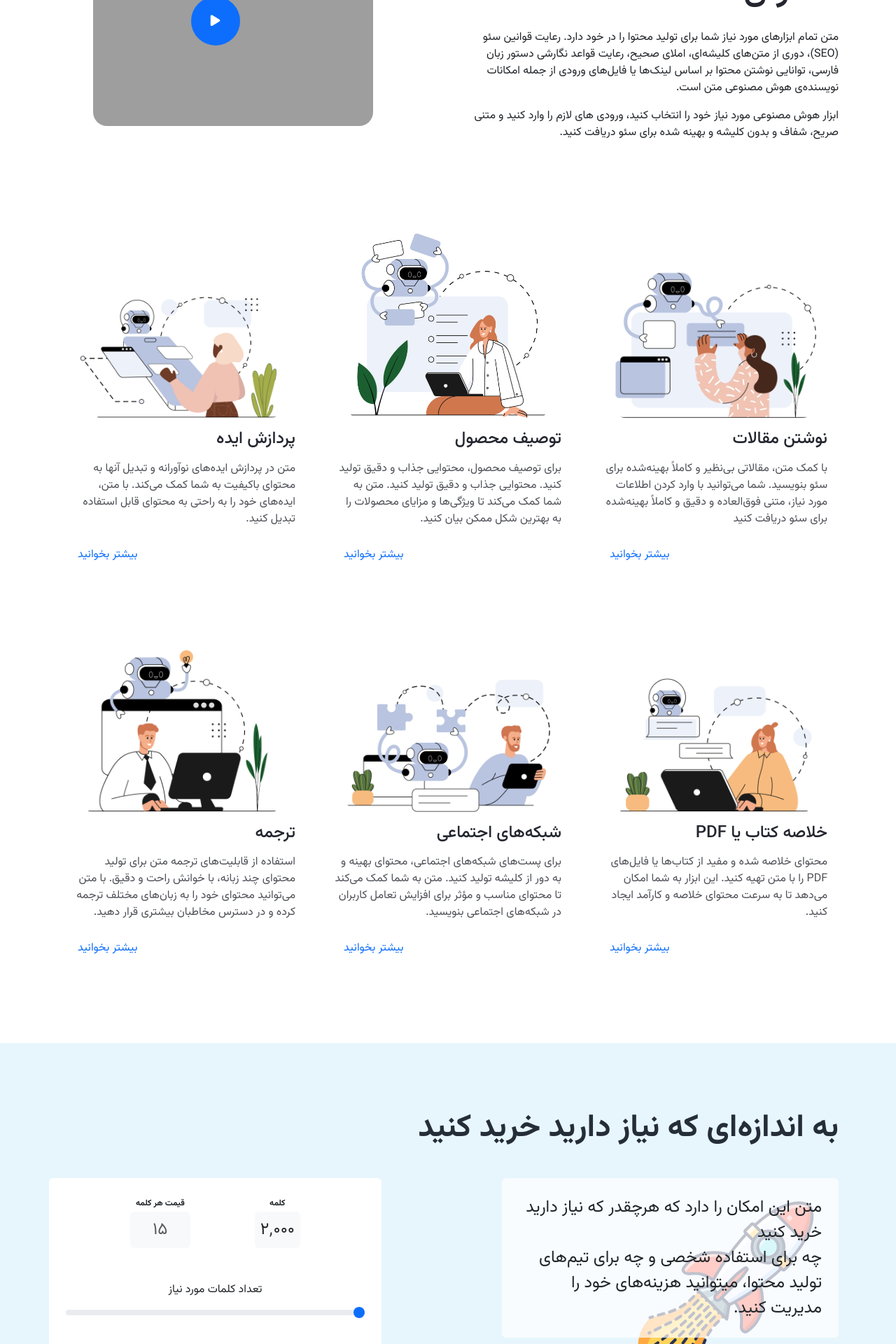
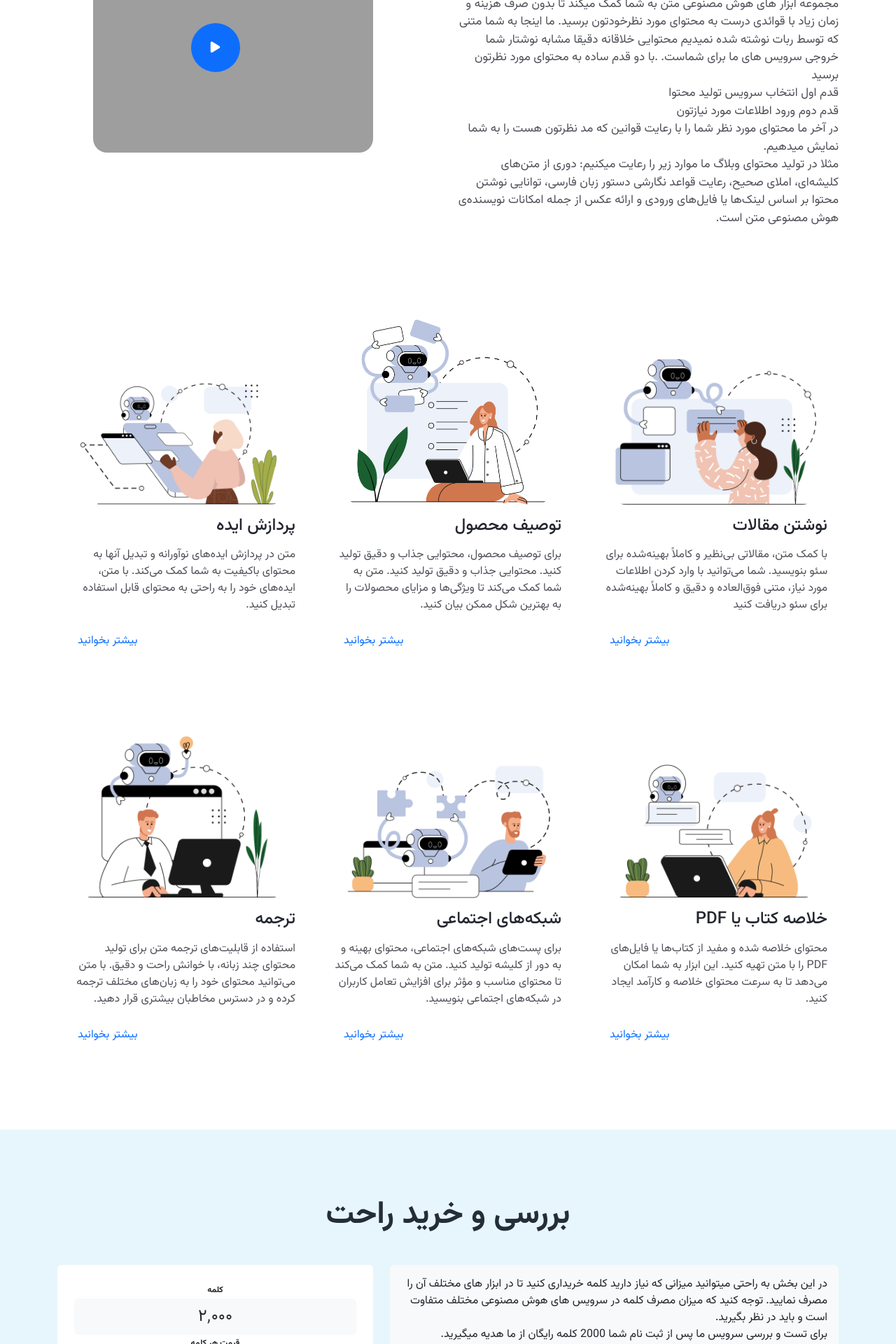
Before and after one commit to matn-ai/matn.ai, a Flask app: page / in a window 1280 px wide. Shown: the part 1200-3120 px from the top of the page at 70% size. Run offline with Flask 3, Linux system fonts and the light colour scheme; data that the repository does not hold is empty; parts of the project's set-up code (start-up, migrations or seed data) failed here and were passed over; some libraries are stand-ins or nearby versions; grey boxes are pictures that could not be loaded.

Commit message:
fix: texts and logo

```diff
--- a/app/app/auth/views.py
+++ b/app/app/auth/views.py
@@ -50,6 +50,8 @@ def login():
                 next = url_for("dashboard.index")
             return redirect(next)
         flash("ایمیل یا رمزعبور صحیح نیست.")
+    if current_user.is_authenticated:
+        return redirect(url_for("dashboard.index"))
     return render_template("auth/login.html", form=form)
 
 
--- a/app/app/main/views.py
+++ b/app/app/main/views.py
@@ -47,6 +47,15 @@ def index():
         error_out=False)
     contents = pagination.items
     return render_template('index.html', form=form, contents=contents, pagination=pagination)
+
+
+@main.route('/privacy-policy', methods=['GET'])
+def privacy_and_policy_view():
+    return render_template('privacy_and_policy.html')
+
+@main.route('/terms-and-conditions', methods=['GET'])
+def terms_and_conditions_view():
+    return render_template('terms_and_condition.html')
 
 
 @main.route('/user/<username>')
--- a/app/app/templates/base.html
+++ b/app/app/templates/base.html
@@ -3,7 +3,7 @@
 <head>
     <meta charset="UTF-8">
     <meta name="viewport" content="width=device-width, initial-scale=1.0">
-    <title>{% block title %}متن - نویسنده‌ی هوشمند{% endblock %}</title>
+    <title>{% block title %}سرویس هوش مصنوعی متن{% endblock %}</title>
     <link rel="stylesheet" href="{{ url_for('static', filename='css/bootstrap.rtl.css') }}">
     <link rel="stylesheet" href="{{ url_for('static', filename='fontawesome/css/fontawesome.min.css') }}">
     <link rel="stylesheet" href="{{ url_for('static', filename='fontawesome/css/solid.min.css') }}">
--- a/app/app/templates/finance/create_pay.html
+++ b/app/app/templates/finance/create_pay.html
@@ -2,7 +2,10 @@
 {% block dashboard %}
 
 <div class="dashboard-card d-flex flex-md-column align-items-start justify-content-start p-4" style="min-height: 65vh;">
-    <div style="min-height: 65vh;" class="w-100">
+    <div style="min-height: 65vh;" class="w-100 row">
+        <div class="col-md-7 rounded bg-white p-4 mt-4 text-justify">
+            در این بخش می‌توانید اعتبار مورد نیاز خود را به صورت تعداد کلمه خریداری کنید و با استفاده از این اعتبار از سرویس‌ها و ابزارهای مختلف ما بهره‌مند شوید. توجه داشته باشید که در هر بخش از این سرویس، مدل‌های مختلفی به شما پیشنهاد می‌شود که ضریب استفاده از کلمات آنها متفاوت است. این مدل‌ها بر اساس سطح هوشمندی خود دارای هزینه‌های مختلفی هستند که از طریق ضریب استفاده از کلمات تعیین می‌شود.
+        </div>
 
         <div class="col-md-5 rounded bg-white p-4">
 
--- a/app/app/templates/index.html
+++ b/app/app/templates/index.html
@@ -6,15 +6,12 @@
     <div class="container position-relative">
         <div class="row align-items-center justify-content-center">
             <div class="col-lg-12 text-center">
-                <h2 class="heading_one-heading mb-4">متن، نویسنده‌ی هوشمند شما</h2>
+                <h2 class="heading_one-heading mb-4">هوش مصنوعی متن، دستیار تولید محتوا</h2>
                 <p class="heading_one-sub-heading px-5">
-                    متن، نویسنده‌ی هوشمند شما با قدرت هوش مصنوعی و زبان فارسی
-                    <br />
-                    تولید محتوا هیچ‌وقت ازین راحت‌تر نبود!
+                    با ابزار های هوشمند مصنوعی فارسی متن، با کمترین زمان و هزینه<br /> به محتوای خلاقانه خود دست پیدا کنید
                 </p>
-                <a href="" class="btn btn-light heading_one-btn fs-5 mt-4 mt-md-5"><span
+                <a href="{{ url_for('auth.login') }}" class="btn btn-light heading_one-btn fs-5 mt-4 mt-md-5"><span
                         class="fas fa-arrow-left me-2"></span>امتحان کنید</a>
-                <p class="heading_one-registration-note mb-0 mt-4">بدون ثبت نام</p>
             </div>
             <div class="col-lg-10 mt-5">
                 <img src="https://cdn.easyfrontend.com/pictures/hero/hero-13.png" alt=""
@@ -31,24 +28,23 @@
         <div class="row align-items-center justify-content-between">
             <div class="col-12 col-md-6">
                 <h3 class="mb-4 text-primary">
-                    نویسندگی با هوش مصنوعی متن </h3>
+                    تولید محتوا با هوش مصنوعی متن</h3>
                 <h2 class="headingTwo-heading mb-4">
-                    چطور متن می‌تونه به کیفیت محتوای شما کمک کنه؟
+                    ابزار های هوش مصنوعی متن، چگونه به شما کمک میکند؟
                 </h2>
 
                 <p class="headingTwo-sub-heading">
-                <p>
-                    متن تمام ابزارهای مورد نیاز شما برای تولید محتوا را در خود دارد.
-                    رعایت قوانین سئو (SEO)،
-                    دوری از متن‌های کلیشه‌ای، املای صحیح، رعایت قواعد نگارشی دستور زبان فارسی، توانایی نوشتن محتوا بر
-                    اساس لینک‌ها یا فایل‌های ورودی از جمله امکانات نویسنده‌ی هوش مصنوعی متن است.
+                    مجموعه ابزار های هوش مصنوعی متن به شما کمک میکند تا بدون صرف هزینه و زمان زیاد با قوائدی درست به محتوای مورد نظرخودتون برسید. ما اینجا به شما متنی که توسط ربات نوشته شده نمیدیم محتوایی خلاقانه دقیقا مشابه نوشتار شما خروجی سرویس های ما برای شماست.
+.با دو قدم ساده به محتوای مورد نظرتون برسید
+<br>
+قدم اول انتخاب سرویس تولید محتوا
+<br>
+قدم دوم ورود اطلاعات مورد نیازتون
+<br>
+در آخر ما محتوای مورد نظر شما را با رعایت قوانین که مد نظرتون هست را به شما نمایش میدهیم.
+<br>
+مثلا در تولید محتوای وبلاگ ما موارد زیر را رعایت میکنیم: دوری از متن‌های کلیشه‌ای، املای صحیح، رعایت قواعد نگارشی دستور زبان فارسی، توانایی نوشتن محتوا بر اساس لینک‌ها یا فایل‌های ورودی و ارائه عکس از جمله امکانات نویسنده‌ی هوش مصنوعی متن است.
 
-                </p>
-
-
-                ابزار هوش مصنوعی مورد نیاز خود را انتخاب کنید، ورودی های لازم را وارد کنید و متنی صریح، شفاف و بدون
-                کلیشه و بهینه شده برای سئو دریافت کنید.
-                </p>
             </div>
             <!-- image -->
             <div class="col-12 col-md-5 position-relative">
@@ -191,28 +187,24 @@
 <section class="pricing">
     <div class="container">
         <div class="row mb-5">
-            <div class="col-lg-12">
-                <h2 class="pricing-heading mb-0">به اندازه‌ای که نیاز دارید خرید کنید</h2>
+            <div class="col-lg-12 text-center">
+                <h2 class="pricing-heading mb-0">بررسی و خرید راحت</h2>
             </div>
         </div>
         <div class="row align-items-start">
             <div class="col-md-7">
-                <div class="d-flex flex-column gap-3 position-relative">
-                    <div class="me-4 p-4 rounded fs-4 w-75" style="z-index: 201; position: absolute; background-color: rgba(255,255,255,0.7);">
-                        متن این امکان را دارد که هرچقدر که نیاز دارید خرید کنید
-                        <br/>
-                    چه برای استفاده شخصی و چه برای تیم‌های تولید محتوا، میتوانید هزینه‌های خود را مدیریت کنید.
-                    </div>
-                    <div style="z-index: 200; position: absolute;" class="text-center">
+                <div class="w-100 bg-light mb-4 rounded p-3">
+                    در این بخش به راحتی میتوانید میزانی که نیاز دارید کلمه خریداری کنید تا در ابزار های مختلف آن را مصرف نمایید. توجه کنید که میزان مصرف کلمه در سرویس های هوش مصنوعی مختلف متفاوت است و باید در نظر بگیرید.
+                    <br/>
+                    برای تست و بررسی سرویس ما پس از ثبت نام شما 2000 کلمه رایگان از ما هدیه میگیرید.
 
-                        <lottie-player src="{{ url_for('static', filename='media/rocket.json') }}" background="transparent"  speed="1"  style="width: 300px; height: 300px;" loop autoplay></lottie-player>
+                </div>
 
-                    </div>
-                </div>
+
             </div>
-            <div class="col-md-5 rounded bg-white p-4">
-
-                <div class="d-flex justify-content-evenly mb-4">
+            <div class="col-md-5 ">
+<div class="rounded bg-white p-4">
+                <div class="w-100 mb-4">
                     <div class="text-center">
                         <span class="badge badge-primary text-dark"> کلمه</span>
                         <div id="rangeThumb" class="range-thumb rounded p-2 bg-light fs-4" style="right: 0%;">۲۰۰۰</div>
@@ -235,7 +227,7 @@
                     <div id="total" class="font-weight-bold fs-4">۴۰٬۰۰۰ تومان</div>
 
                 </div>
-
+            </div>
             </div>
         </div>
     </div>
--- a/app/app/templates/partials/_footer.html
+++ b/app/app/templates/partials/_footer.html
@@ -13,8 +13,7 @@
             class="ezy__footer16_GlbeiHOW-divider py-2 ps-md-4 d-flex flex-column justify-content-center align-items-center align-items-md-start"
           >
             <p class="mb-0 opacity-75">
-                متن تمام ابزارهای مورد نیاز شما برای تولید محتوا را در خود دارد. رعایت قوانین سئو (SEO)، دوری از متن‌های کلیشه‌ای، املای صحیح، رعایت قواعد نگارشی دستور زبان فارسی، توانایی نوشتن محتوا بر اساس لینک‌ها یا فایل‌های ورودی از جمله امکانات نویسنده‌ی هوش مصنوعی متن است.
-            </p>
+              سایت متن ارائه دهنده مجموعه ابزار های هوش مصنوعی است که در نیاز های مختلفی را برای افراد و یا شرکت ها برطرف میکند. دیگر نیاز به یک تیم تولید محتوا ندارید ما در متن شما را تا دندان مسلح میکنیم. کاهش هزینه و زمان شما و دقت در تولید محتوا هدف ماست.            </p>
           </div>
 
         </div>
@@ -43,9 +42,9 @@
           </div>
           <div class="col-md-6">
             <div class="d-flex justify-content-center justify-content-md-end align-items-center">
-              <a href="#!" class="text-decoration-none">حفظ حریم خصوصی</a>
+              <a href="{{ url_for('main.privacy_and_policy_view') }}" class="text-decoration-none">حفظ حریم خصوصی</a>
               <div class="ezy__footer16_GlbeiHOW-dot mx-2"></div>
-              <a href="#!" class="text-decoration-none">شرایط و قوانین</a>
+              <a href="{{ url_for('main.terms_and_conditions_view') }}" class="text-decoration-none">شرایط و قوانین</a>
             </div>
           </div>
         </div>
--- a/app/app/templates/partials/_header.html
+++ b/app/app/templates/partials/_header.html
@@ -1,8 +1,8 @@
 <div class="beh-nav">
     <nav class="navbar navbar-expand-lg py-3">
         <div class="container">
-            <a class="navbar-brand" href="#">
-                متن
+            <a class="navbar-brand" href="{{ url_for('main.index') }}">
+                <img src="{{ url_for('static', filename='images/main_logo.png') }}" width="128 px" />
             </a>
             <button class="navbar-toggler" type="button" data-bs-toggle="collapse" data-bs-target="#navbarText"
                 aria-controls="navbarText" aria-expanded="false" aria-label="Toggle navigation">
@@ -18,13 +18,15 @@
                             خدمات
                         </a>
                         <ul class="dropdown-menu" aria-labelledby="servicesDropdown">
-                            <li><a class="dropdown-item" href="#">نوشتن مقاله</a></li>
-                            <li><a class="dropdown-item" href="#">توصیف محصول</a></li>
+                            <li><a class="dropdown-item" href="{{ url_for('dashboard.article_blog') }}">نگارش مقاله بلاگ</a></li>
+                            <li><a class="dropdown-item" href="{{ url_for('dashboard.article_pro') }}">نگارش مقاله حرفه‌ای</a></li>
+                            <!-- <li><a class="dropdown-item" href="#">توصیف محصول</a></li>
                             <li><a class="dropdown-item" href="#">پردازش ایده</a></li>
-                            <!-- <li><a class="dropdown-item" href="#">نوشتن خلاصه کتاب</a></li> -->
+                            <li><a class="dropdown-item" href="#">نوشتن خلاصه کتاب</a></li>
                             <li><a class="dropdown-item" href="#">شبکه‌های اجتماعی</a></li>
-                            <li><a class="dropdown-item" href="#">پرسش و پاسخ (FAQ)</a></li>
-                            <li><a class="dropdown-item" href="#">ترجمه</a></li>
+                            <li><a class="dropdown-item" href="#">پرسش و پاسخ (FAQ)</a></li> -->
+                            <li><a class="dropdown-item" href="{{ url_for('dashboard.translate_to_persian_file') }}">ترجمه هوشمند</a></li>
+                            <li><a class="dropdown-item" href="{{ url_for('dashboard.translate_to_persian') }}">ترجمه هوشمند فایل</a></li>
                         </ul>
                     </li>
                     <li class="nav-item"><a class="nav-link" href="{{ url_for('finance.create_pay') }}">خرید اعتبار</a></li>
```
Also changed, not shown: app/app/templates/privacy_and_policy.html (added, +68 -0 lines), app/app/templates/terms_and_condition.html (added, +69 -0 lines), app/app/static/images/main_logo.png (added).
